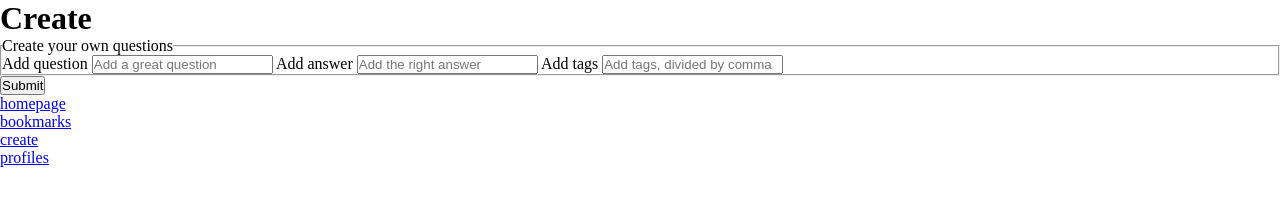
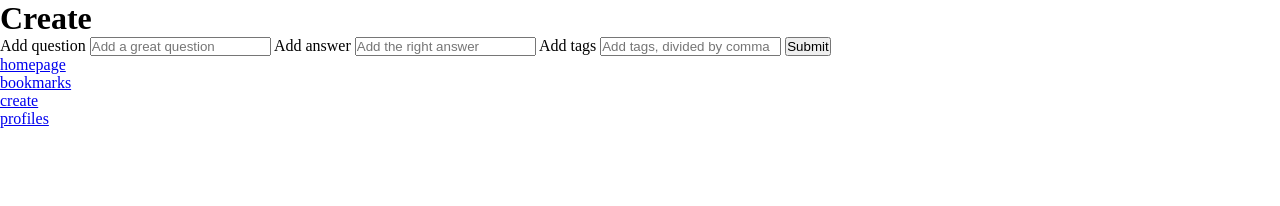
Before and after one commit to therealchrismcfly/quizapp, a plain HTML site: page create.html in a window 1280 px wide. Drawn offline with Linux system fonts and the light colour scheme.

Commit message:
small changes

```diff
--- a/create.html
+++ b/create.html
@@ -13,8 +13,6 @@
     </header>
     <main>
       <form>
-        <fieldset>
-          <legend>Create your own questions</legend>
         <label for="add-question">Add question</label>
         <input
           type="textarea"
@@ -41,7 +39,6 @@
           placeholder="Add tags, divided by comma"
           required
         />
-        </fieldset>
         <button>Submit</button>
       </form>
     </main>
```
Lines whose indentation alone changed are shown as unchanged.
